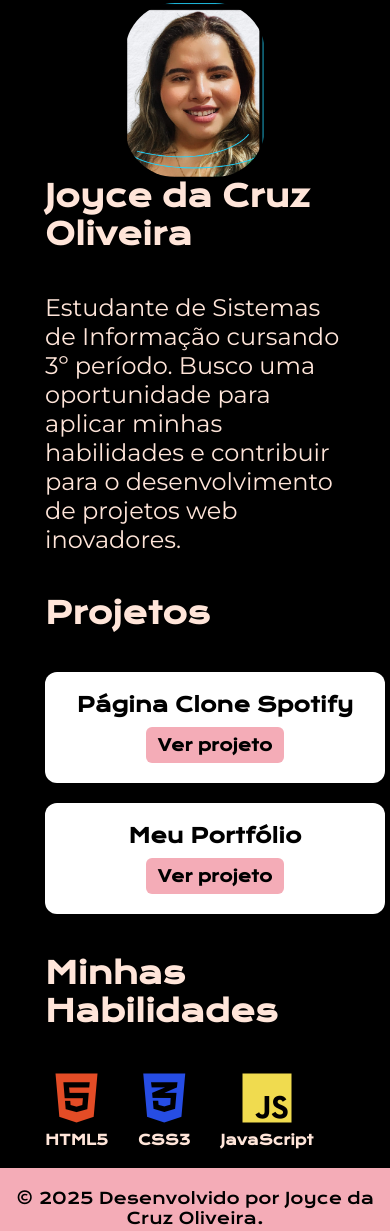
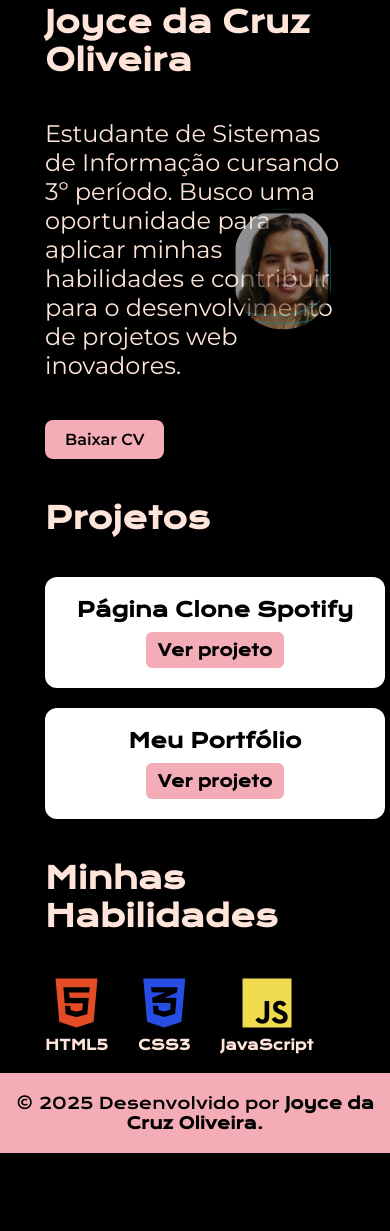
Before and after one commit to JoyceCruz05/meu-portfolio, a plain HTML site: page curriculo.html in a window 390 px wide. Shown: the part 153-1384 px from the top of the page. After the commit the page ends 1306 px from the top, so only its background shows below. Drawn offline with nearby package versions, Linux system fonts and the light colour scheme.

Commit message:
Corrigindo erros de digitação, melhorando a responsividade e adicionando botão para download do CV

```diff
--- a/curriculo.html
+++ b/curriculo.html
@@ -22,6 +22,9 @@
             <p class="apresentacao__conteudo__texto">
                  Estudante de Sistemas de Informação cursando 3º período. Busco uma oportunidade para aplicar minhas habilidades e contribuir para o desenvolvimento de projetos web inovadores.
             </p>
+            <a class="botao-cv" href="./assets/curriculo.pdf" download="Curriculo_Joyce_da_Cruz_Oliveira.pdf">
+                <button>Baixar CV</button>
+            </a>
             <h2 class="apresentacao__conteudo__titulo">Projetos</h2>
             <div class="projetos">
                 <div class="projeto">
@@ -51,10 +54,10 @@
             </div>
 
         </section>
-        <img src="./assets/Imagem (1).png" alt="Foto de Joyce" class="conteudo__img">
+        <img src="./assets/Imagem (1).png" alt="foto de Joyce" class="conteudo__img">
     </main>
     <footer>
-        <p>&copy; 2025 Desenvolvido por Joyce da Cruz Oliveira.</p>
-   </footer>
+        <p>&copy; 2025 Desenvolvido por <a href="https://github.com/JoyceCruz05" target="_blank" class="footer-link">Joyce da Cruz Oliveira</a>.</p>
+    </footer>
 </body>
 </html>
--- a/styles/style.css
+++ b/styles/style.css
@@ -18,8 +18,12 @@ body {
     box-sizing: border-box;
     background-color: var(--cor-primaria);
     color: var(--cor-secundaria);
+    display: flex;
+    flex-direction: column;
+    min-height: 100vh; /* Garante que o body ocupe 100% da altura da tela */
 }
 
+/* Cabeçalho */
 .cabecalho {
     padding: 2% 0 0 15%;
 }
@@ -37,6 +41,7 @@ body {
     text-decoration: none;
 }
 
+/* Seção de Apresentação */
 .apresentacao {
     padding: 3% 15%;
     display: flex;
@@ -78,10 +83,58 @@ body {
     font-weight: 400;
 }
 
+/* Estilo geral do botão */
+.botao-cv {
+    text-decoration: none; /* Remove o sublinhado do link */
+}
+
+.botao-cv button {
+    background-color: #F4ACB7; /* Cor de fundo do botão */
+    color: #000000; /* Cor do texto */
+    font-family: 'Montserrat', sans-serif; /* Fonte do botão */
+    font-size: 18px;
+    font-weight: bold;
+    padding: 12px 24px; /* Espaçamento interno */
+    border: none; /* Remove a borda do botão */
+    border-radius: 8px; /* Bordas arredondadas */
+    cursor: pointer; /* Cursor em forma de mãozinha */
+    transition: background-color 0.3s, transform 0.3s; /* Animação para cor de fundo e transformação */
+    display: inline-block; /* Deixa o botão em linha */
+    text-align: center; /* Centraliza o texto */
+}
+
+.botao-cv button:hover {
+    background-color: #fff; /* Cor de fundo no hover */
+    color: #000000; /* Cor do texto no hover */
+    transform: scale(1.05); /* Aumenta o botão um pouco quando passa o mouse */
+}
+
+/* Responsividade */
+@media (max-width: 600px) {
+    .botao-cv button {
+        font-size: 16px; /* Ajusta o tamanho da fonte para telas pequenas */
+        padding: 10px 20px; /* Ajusta o tamanho do botão */
+    }
+}
+
+/* Estilo da imagem fixa */
 .conteudo__img {
-    max-width: 40%;
+    max-width: 25%;  /* Ajusta o tamanho da imagem */
     height: auto;
     border-radius: 50px;
+    position: fixed;
+    top: 50%;
+    right: 15%;  /* Ajuste a distância para a esquerda */
+    transform: translateY(-50%);  /* Centraliza a imagem verticalmente */
+    z-index: 1;  /* Coloca a imagem na frente do conteúdo */
+    opacity: 0.6;  /* Opacidade da imagem */
+    transition: transform 0.3s ease, opacity 0.3s ease; /* Transição suave */
+}
+
+/* Efeito no hover */
+.conteudo__img:hover {
+    transform: scale(1.1) translateY(-50%); /* Aumenta a imagem e mantém a centralização */
+    opacity: 1;  /* Torna a imagem mais opaca */
 }
 
 .apresentacao__links {
@@ -116,6 +169,7 @@ body {
     width: auto;
 }
 
+/* Habilidades */
 .habilidades {
     display: flex;
     justify-content: flex-start;
@@ -142,17 +196,29 @@ body {
     color: var(--cor-secundaria);
 }
 
+/* Footer */
 footer {
     background-color: var(--cor-footer);
     color: #000000;
     font-family: var(--fonte-secundaria);
     text-align: center;
     padding: 20px 0;
-    position: relative;
     width: 100%;
-    bottom: 0;
+    margin-top: auto; /* Faz com que o footer vá para o final da página */
 }
 
+/* Ajustando a cor do link */
+.footer-link {
+    text-decoration: none;
+    color: #000000;
+    font-weight: bold;
+}
+
+.footer-link:hover {
+    color: #333333;
+}
+
+/* Responsividade */
 @media (max-width: 1200px) {
     .cabecalho {
         padding: 10%;
@@ -172,7 +238,6 @@ footer {
     }
 }
 
-/* Novas Alterações para a seção de Projetos */
 .projetos {
     display: flex;
     flex-direction: column;
```
Also changed, not shown: about.html (+5 -5 lines), index.html (+2 -5 lines).
